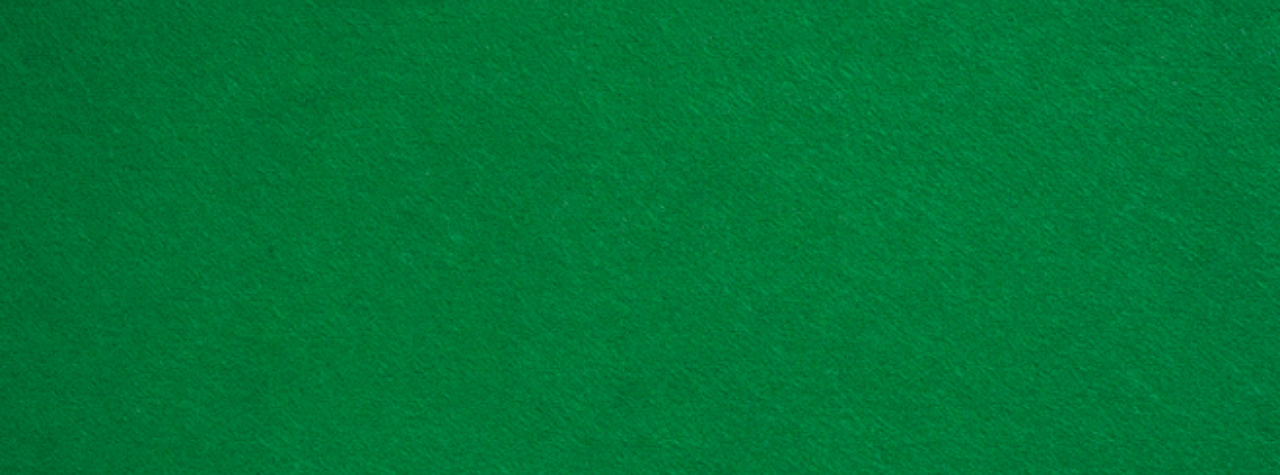
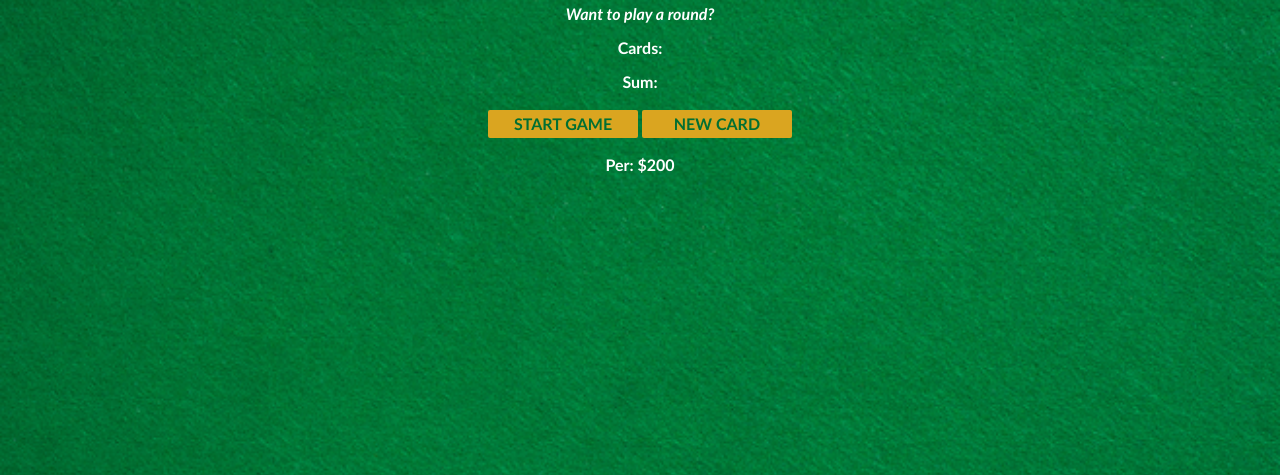
Before and after one commit to Mugen1988/BlackJack-game, a plain HTML site: page index.html in a window 1280 px wide. Shown: the part 325-800 px from the top of the page. Drawn offline with nearby package versions, Linux system fonts and the light colour scheme.

Commit message:
Add files via upload
updated CSS

```diff
--- a/index.css
+++ b/index.css
@@ -5,6 +5,19 @@ body {
     font-weight: bold;
     color: white;
     text-align: center;
+    height: 100vh;
+    display: flex;
+    justify-content: center;
+    vertical-align: middle;
+}
+
+#container {
+    min-width:600px;
+    max-width: 80%;
+    margin: auto;
+    height: 300px;
+    vertical-align: middle;
+    margin: auto;
 }
 
 h1 {
--- a/index.html
+++ b/index.html
@@ -3,6 +3,7 @@
         <link rel="stylesheet" href="index.css">
     </head>
     <body>
+        <div id="container">
             <h1>Blackjack</h1>
             <p id="message-el">Want to play a round?</p>
             <p id="cards-el">Cards:</p>
@@ -10,6 +11,7 @@
             <button onclick="startGame()">START GAME</button>
             <button onclick="newCard()">NEW CARD</button>
             <p id="player-el"></p>
+        </div>
         <script src="index.js"></script>
     </body>
 </html>
```
Lines whose indentation alone changed are shown as unchanged.
